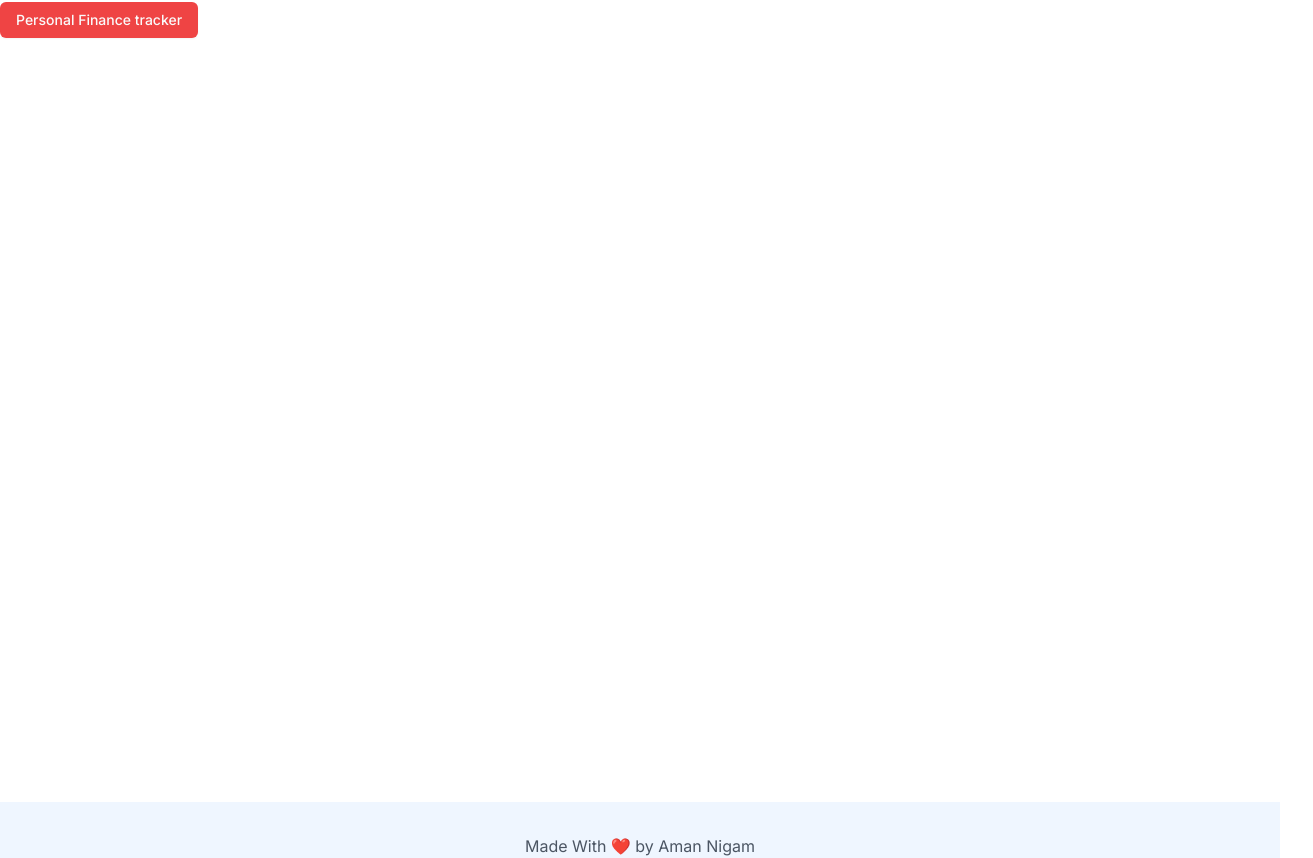
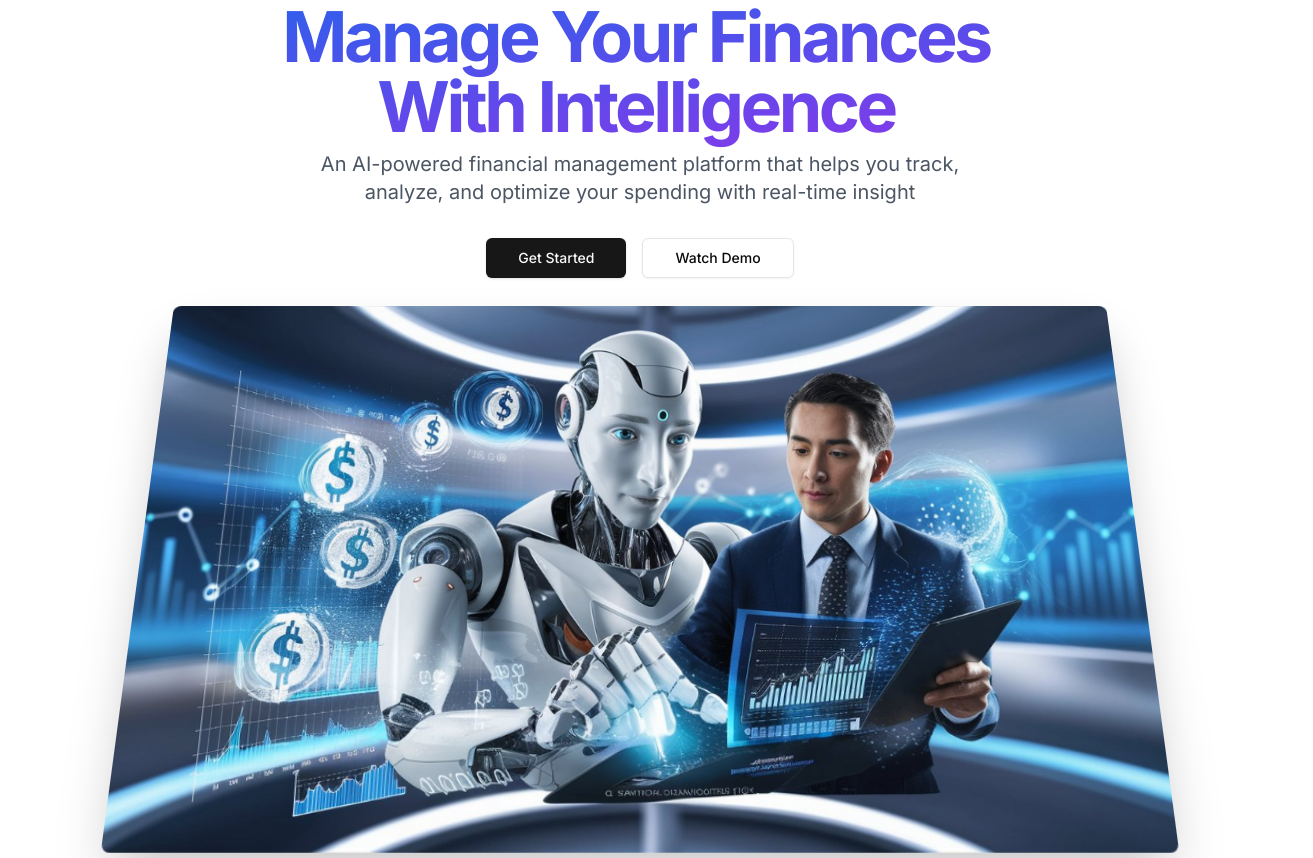
Before and after one commit to Amannigam1820/Welth-Finance-management-, a Next.js app: page / in a window 1280 px wide. Shown: the part 158-1016 px from the top of the page, 1313 px wide, since content can reach past the window. Built offline with nearby package versions, Linux system fonts and the light colour scheme; no server answers.

Commit message:
Added all the backend service and supabase as Db

```diff
--- a/app/globals.css
+++ b/app/globals.css
@@ -70,3 +70,46 @@
     @apply bg-background text-foreground;
   }
 }
+
+
+@layer utilities {
+  .gradient {
+    @apply bg-gradient-to-br from-blue-600 to-purple-600;
+  }
+  .gradient-title {
+    @apply gradient font-bold tracking-tighter pr-2 pb-2 text-transparent bg-clip-text;
+  }
+}
+
+.hero-image-wrapper {
+  perspective: 1000px;
+}
+
+.hero-image {
+  /* transform: rotateX(20deg) scale(0.9) translateY(-50); */
+  transform: rotateX(15deg) scale(1);
+  transition: transform 0.5s ease-out;
+  will-change: transform;
+}
+
+.hero-image.scrolled {
+  transform: rotateX(0deg) scale(1) translateY(40px);
+}
+
+@keyframes gradientMove {
+  0% {
+    background-position: 0% 50%;
+  }
+  50% {
+    background-position: 100% 50%;
+  }
+  100% {
+    background-position: 0% 50%;
+  }
+}
+
+/* Add this class */
+.animate-gradient {
+  background-size: 200% 200%;
+  animation: gradientMove 3s ease infinite;
+}
--- a/app/page.js
+++ b/app/page.js
@@ -1,12 +1,11 @@
+import HeroSection from "@/components/Hero";
 import { Button } from "@/components/ui/button";
 
 
 export default function Home() {
   return (
     <div className="mt-40">
-<Button variant="destructive">
-    Personal Finance tracker
-   </Button>
+      <HeroSection/>
     </div>
 
   );
--- /dev/null
+++ b/components/Hero.jsx
@@ -0,0 +1,70 @@
+"use client";
+
+import Link from "next/link";
+import { Button } from "./ui/button";
+import Image from "next/image";
+import { useEffect, useRef } from "react";
+
+const HeroSection = () => {
+    const imageRef = useRef()
+
+    useEffect(()=>{
+        const imageElement = imageRef.current
+        const handleScroll = () =>{
+            const scrollPosition = window.scrollY;
+            const scrollThreshold  =100
+
+            if(scrollPosition > scrollThreshold){
+                imageElement.classList.add("scrolled")
+            }else{
+                imageElement.classList.remove("scrolled")
+            }
+        }
+        window.addEventListener("scroll",handleScroll)
+        return () =>window.removeEventListener("scroll",handleScroll)
+    })
+
+
+  return (
+    <div className="pb-20 px-4">
+      <div className="container mx-auto text-center">
+        <h1 className="text-3xl md:text-6xl lg:text-[70px] pb-6 gradient-title">
+          Manage Your Finances <br /> With Intelligence
+        </h1>
+        <p className="text-xl text-gray-600 mb-8 max-w-2xl mx-auto">
+          {" "}
+          An AI-powered financial management platform that helps you track,
+          analyze, and optimize your spending with real-time insight
+        </p>
+        <div className="flex justify-center space-x-4">
+          <Link href="/dashboard">
+            <Button size="lg" className="px-8">
+              {" "}
+              Get Started
+            </Button>
+          </Link>
+          <Link href="https://www.onelabventures.com/">
+            <Button size="lg" className="px-8" variant="outline">
+              {" "}
+              Watch Demo
+            </Button>
+          </Link>
+        </div>
+        <div className="hero-image-wrapper mt-5 md:mt-0">
+          <div ref={imageRef} className="hero-image">
+            <Image
+              src="/banner.jpeg"
+              width={1000}
+              height={600}
+              alt="Dashboard preview"
+              className="rounded-lg shadow-2xl mx-auto"
+              priority
+            />
+          </div>
+        </div>
+      </div>
+    </div>
+  );
+};
+
+export default HeroSection;
```
